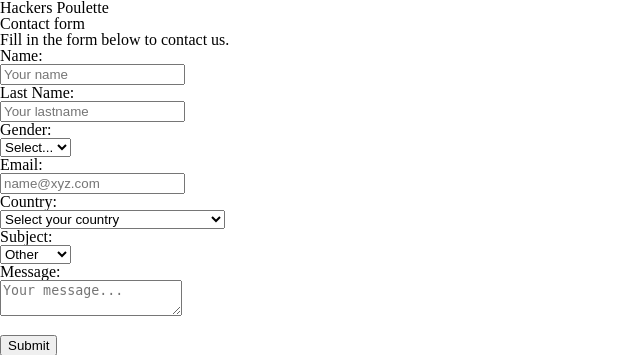
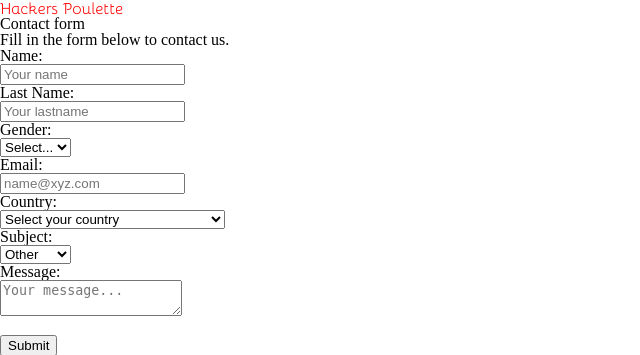
Before and after one commit to tomboszko/Hackers_Poulette, a PHP site: page / in a window 1280 px wide. Shown: the top 355 px of the page, without its empty margins (0-640 px from the left). Run offline with PHP 8.4, Linux system fonts and the light colour scheme.

Commit message:
check watch sass : OK

```diff
--- a/assets/css/style.min.css
+++ b/assets/css/style.min.css
@@ -1 +1 @@
-@import"https://fonts.googleapis.com/css?family=Poppins";html,body,div,span,applet,object,iframe,h1,h2,h3,h4,h5,h6,p,blockquote,pre,a,abbr,acronym,address,big,cite,code,del,dfn,em,img,ins,kbd,q,s,samp,small,strike,strong,sub,sup,tt,var,b,u,i,center,dl,dt,dd,ol,ul,li,fieldset,form,label,legend,table,caption,tbody,tfoot,thead,tr,th,td,article,aside,canvas,details,embed,figure,figcaption,footer,header,hgroup,menu,nav,output,ruby,section,summary,time,mark,audio,video{margin:0;padding:0;border:0;font-size:100%;font:inherit;vertical-align:baseline}article,aside,details,figcaption,figure,footer,header,hgroup,menu,nav,section{display:block}body{line-height:1}ol,ul{list-style:none}blockquote,q{quotes:none}blockquote:before,blockquote:after,q:before,q:after{content:"";content:none}table{border-collapse:collapse;border-spacing:0}/*# sourceMappingURL=style.min.css.map */
+html,body,div,span,applet,object,iframe,h1,h2,h3,h4,h5,h6,p,blockquote,pre,a,abbr,acronym,address,big,cite,code,del,dfn,em,img,ins,kbd,q,s,samp,small,strike,strong,sub,sup,tt,var,b,u,i,center,dl,dt,dd,ol,ul,li,fieldset,form,label,legend,table,caption,tbody,tfoot,thead,tr,th,td,article,aside,canvas,details,embed,figure,figcaption,footer,header,hgroup,menu,nav,output,ruby,section,summary,time,mark,audio,video{margin:0;padding:0;border:0;font-size:100%;font:inherit;vertical-align:baseline}article,aside,details,figcaption,figure,footer,header,hgroup,menu,nav,section{display:block}body{line-height:1}ol,ul{list-style:none}blockquote,q{quotes:none}blockquote:before,blockquote:after,q:before,q:after{content:"";content:none}table{border-collapse:collapse;border-spacing:0}@font-face{font-family:"Bellota-Regular";src:url("../font/Bellota-Regular.otf") format("opentype");font-weight:normal;font-style:normal}h1{color:red;font-family:"bellota-regular"}/*# sourceMappingURL=style.min.css.map */
--- a/assets/scss/abstracts/_fonts.scss
+++ b/assets/scss/abstracts/_fonts.scss
@@ -1 +1,6 @@
-@import url("https://fonts.googleapis.com/css?family=Poppins");
+@font-face {
+  font-family: 'Bellota-Regular';
+  src: url('../font/Bellota-Regular.otf') format('opentype');
+  font-weight: normal;
+  font-style: normal;
+}
--- /dev/null
+++ b/assets/scss/layouts/_header.scss
@@ -0,0 +1,4 @@
+h1 {
+    color: red;
+    font-family: 'bellota-regular';
+}
```
Also changed, not shown: assets/css/style.css (+11 -1 lines), 2 other files.
